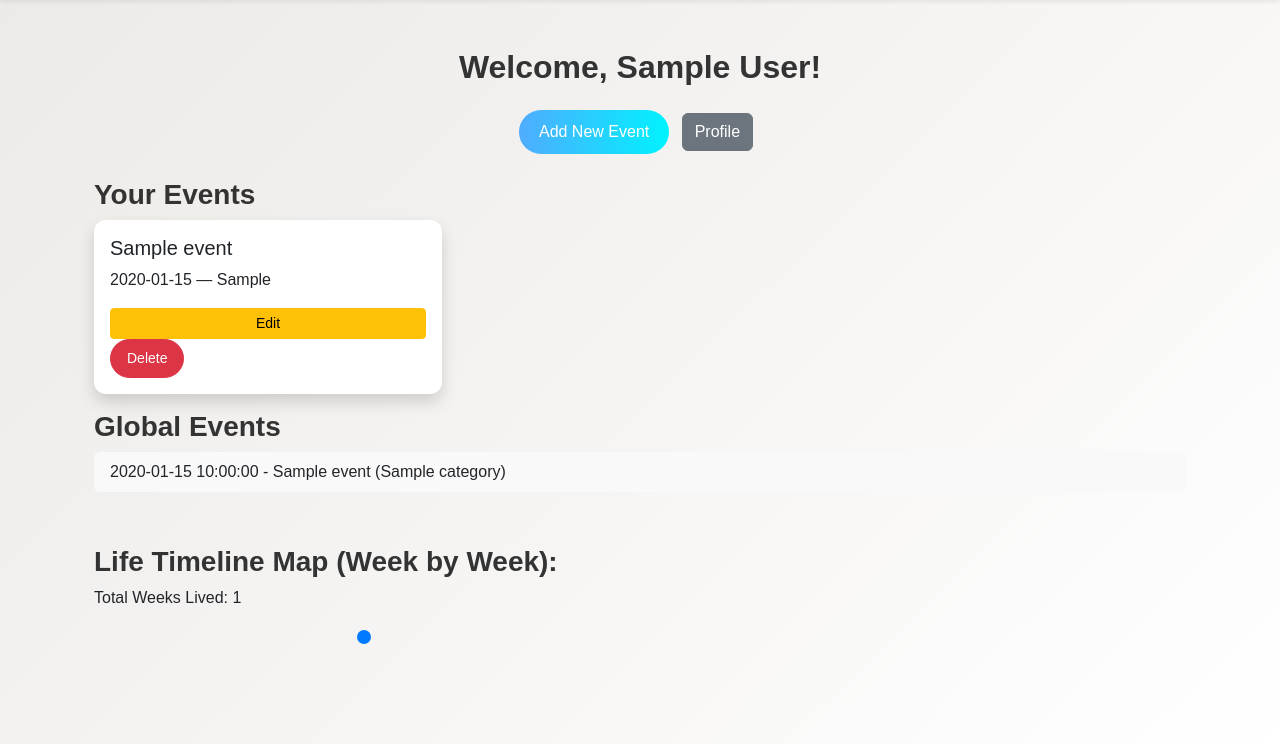
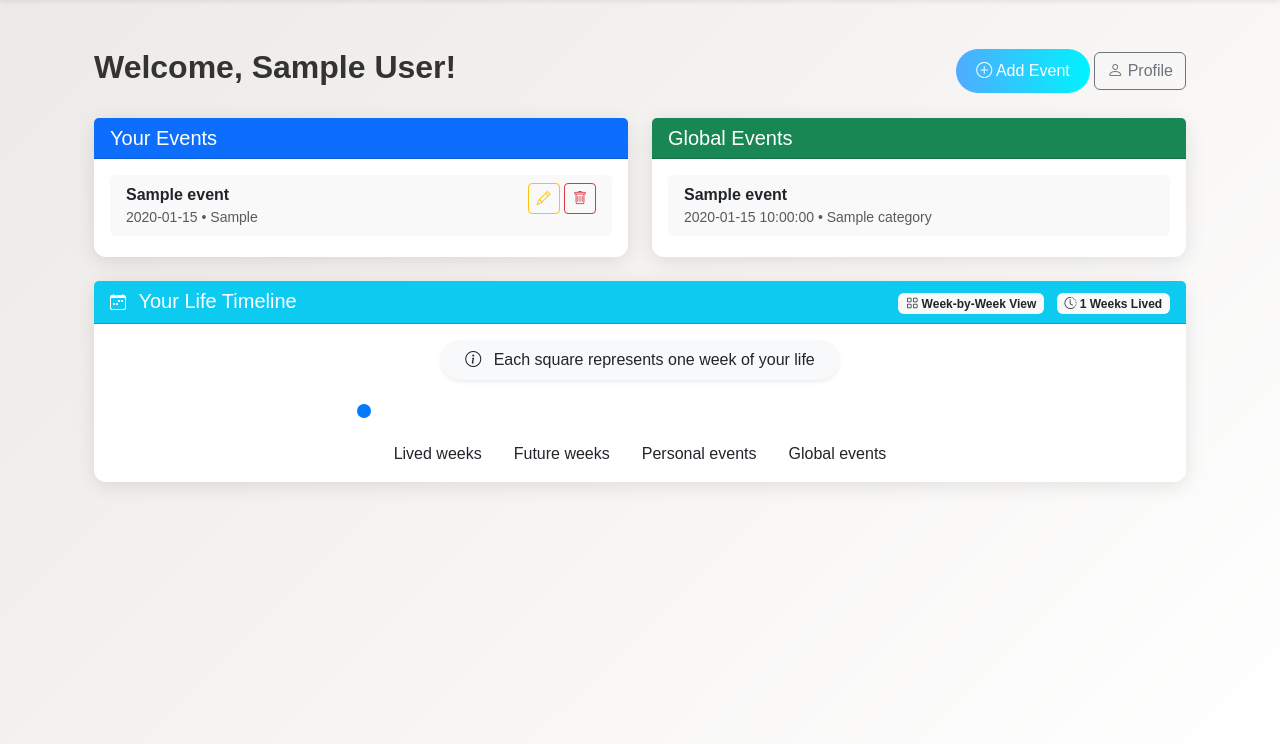
Before and after one commit to servani93/WeeklyLife, a Flask app: template app/templates/dashboard.html in a window 1280 px wide. Shown: the part 56-800 px from the top of the page. Run offline with Flask 3, Linux system fonts and the light colour scheme; tables that the repository leaves empty hold one stand-in row (values such as "Sample post"); the template is opened without the code that fills it: values that come from a table or form of the project are taken from there, most other values are stand-ins (such as "Sample title", 1, 10 or a date in 2020).

Commit message:
Update dashboard.html

```diff
--- a/app/templates/dashboard.html
+++ b/app/templates/dashboard.html
@@ -2,42 +2,102 @@
 
 {% block content %}
 <div class="container mt-4">
-    <h2 class="text-center mb-4">Welcome, {{ display_name }}!</h2>
-
-    <div class="text-center mb-4">
-        <a href="{{ url_for('main.add_event') }}" class="btn btn-primary me-2">Add New Event</a>
-        <a href="{{ url_for('main.profile') }}" class="btn btn-secondary me-2">Profile</a>
+    <div class="d-flex justify-content-between align-items-center mb-4">
+        <h2>Welcome, {{ display_name }}!</h2>
+        <div>
+            <a href="{{ url_for('main.add_event') }}" class="btn btn-primary">
+                <i class="bi bi-plus-circle"></i> Add Event
+            </a>
+            <a href="{{ url_for('main.profile') }}" class="btn btn-outline-secondary">
+                <i class="bi bi-person"></i> Profile
+            </a>
+        </div>
     </div>
 
-    <h3>Your Events</h3>
     <div class="row">
+        <div class="col-md-6">
+            <div class="card">
+                <div class="card-header bg-primary text-white">
+                    <h5 class="mb-0">Your Events</h5>
+                </div>
+                <div class="card-body">
+                    {% if personal_events %}
+                        <div class="list-group">
                             {% for event in personal_events %}
-            <div class="col-md-4 mb-3">
-                <div class="card shadow p-3">
-                    <h5>{{ event.title }}</h5>
-                    <p>{{ event.date }} — {{ event.category }}</p>
-                    <a href="{{ url_for('main.edit_event', event_id=event.id) }}" class="btn btn-sm btn-warning">Edit</a>
+                            <div class="list-group-item">
+                                <div class="d-flex justify-content-between">
+                                    <div>
+                                        <strong>{{ event.title }}</strong>
+                                        <div class="text-muted small">{{ event.date }} • {{ event.category }}</div>
+                                    </div>
+                                    <div>
+                                        <a href="{{ url_for('main.edit_event', event_id=event.id) }}" class="btn btn-sm btn-outline-warning">
+                                            <i class="bi bi-pencil"></i>
+                                        </a>
                                         <form action="{{ url_for('main.delete_event', event_id=event.id) }}" method="post" style="display:inline;">
-                        <button type="submit" class="btn btn-sm btn-danger">Delete</button>
+                                            <button type="submit" class="btn btn-sm btn-outline-danger">
+                                                <i class="bi bi-trash"></i>
+                                            </button>
                                         </form>
                                     </div>
                                 </div>
-        {% else %}
-            <p>No personal events added yet.</p>
+                            </div>
                             {% endfor %}
                         </div>
+                    {% else %}
+                        <p class="text-muted">No personal events added yet.</p>
+                    {% endif %}
+                </div>
+            </div>
+        </div>
 
-    <h3>Global Events</h3>
-    <ul class="list-group mb-4">
+        <div class="col-md-6">
+            <div class="card">
+                <div class="card-header bg-success text-white">
+                    <h5 class="mb-0">Global Events</h5>
+                </div>
+                <div class="card-body">
+                    {% if global_events %}
+                        <div class="list-group">
                             {% for event in global_events %}
-            <li class="list-group-item">{{ event.date }} - {{ event.title }} ({{ event.category }})</li>
+                            <div class="list-group-item">
+                                <strong>{{ event.title }}</strong>
+                                <div class="text-muted small">{{ event.date }} • {{ event.category }}</div>
+                            </div>
                             {% endfor %}
-    </ul>
+                        </div>
+                    {% else %}
+                        <p class="text-muted">No global events available.</p>
+                    {% endif %}
+                </div>
+            </div>
+        </div>
+    </div>
 
-<h3 class="mt-5">Life Timeline Map (Week by Week):</h3>
-<p>Total Weeks Lived: {{ timeline|length }}</p>
+    <div class="card mt-4 timeline-card">
+        <div class="card-header bg-info text-white d-flex justify-content-between align-items-center">
+            <div>
+                <i class="bi bi-calendar-week"></i>
+                <h5 class="d-inline ms-2 mb-0">Your Life Timeline</h5>
+            </div>
+            <div class="timeline-stats">
+                <span class="badge bg-light text-dark">
+                    <i class="bi bi-grid"></i> Week-by-Week View
+                </span>
+                <span class="badge bg-light text-dark ms-2">
+                    <i class="bi bi-clock-history"></i> {{ timeline|length }} Weeks Lived
+                </span>
+            </div>
+        </div>
+        <div class="card-body">
+            {% if timeline %}
+                <div class="life-map-header mb-4 text-center">
+                    <div class="d-inline-block px-4 py-2 rounded-pill bg-light shadow-sm">
+                        <i class="bi bi-info-circle me-2"></i>
+                        Each square represents one week of your life
+                    </div>
+                </div>
 
-{% if timeline %}
                 <div class="life-map">
                     {% for week in timeline %}
                         {% set modal_id = 'modal_' ~ week.week_num %}
@@ -83,8 +143,33 @@
                         {% endif %}
                     {% endfor %}
                 </div>
+
+                <div class="timeline-footer mt-4 text-center">
+                    <div class="d-flex justify-content-center flex-wrap">
+                        <div class="legend-item mx-3">
+                            <div class="legend-color" style="background-color: #6c757d;"></div>
+                            <span>Lived weeks</span>
+                        </div>
+                        <div class="legend-item mx-3">
+                            <div class="legend-color" style="background-color: #f0f0f0;"></div>
+                            <span>Future weeks</span>
+                        </div>
+                        <div class="legend-item mx-3">
+                            <div class="legend-color" style="background-color: #0d6efd;"></div>
+                            <span>Personal events</span>
+                        </div>
+                        <div class="legend-item mx-3">
+                            <div class="legend-color" style="background-color: #198754;"></div>
+                            <span>Global events</span>
+                        </div>
+                    </div>
+                </div>
             {% else %}
-    <p>Timeline unavailable — Birthdate not set.</p>
+                <div class="alert alert-warning">
+                    Timeline unavailable — Please set your birthdate in your profile.
+                </div>
             {% endif %}
-
+        </div>
+    </div>
+</div>
 {% endblock %}
```
Lines whose indentation alone changed are shown as unchanged.
